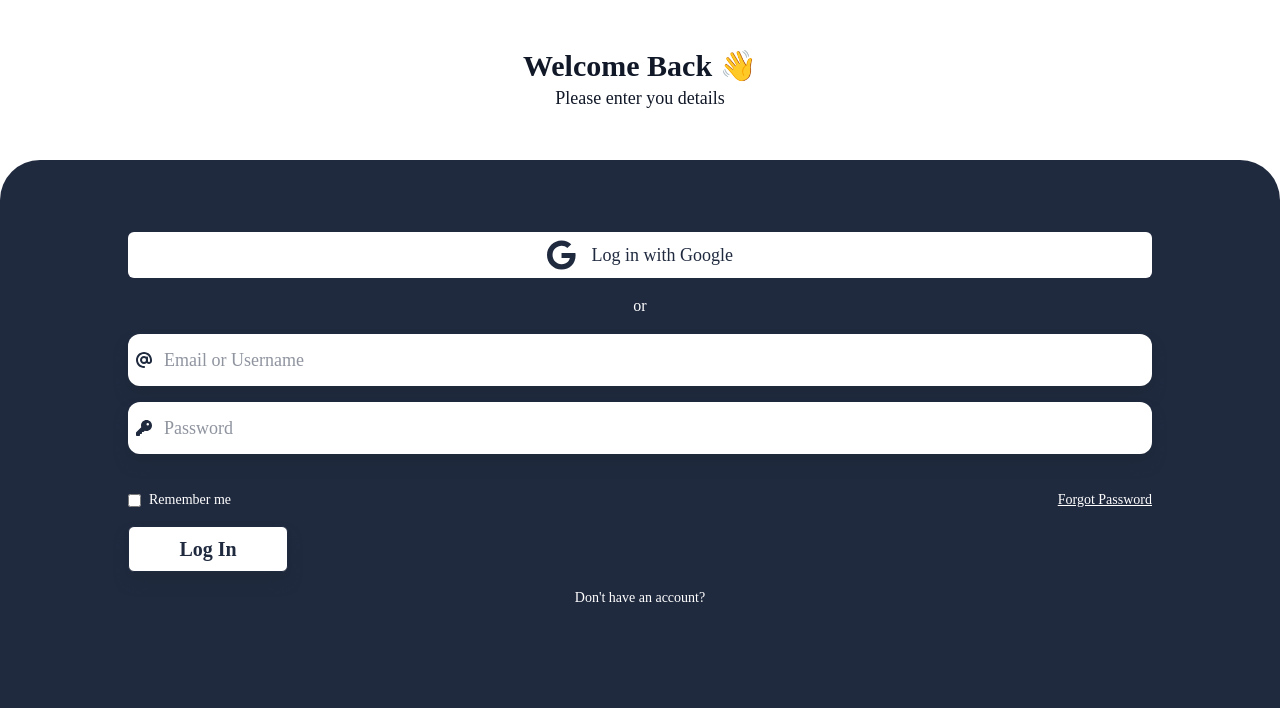
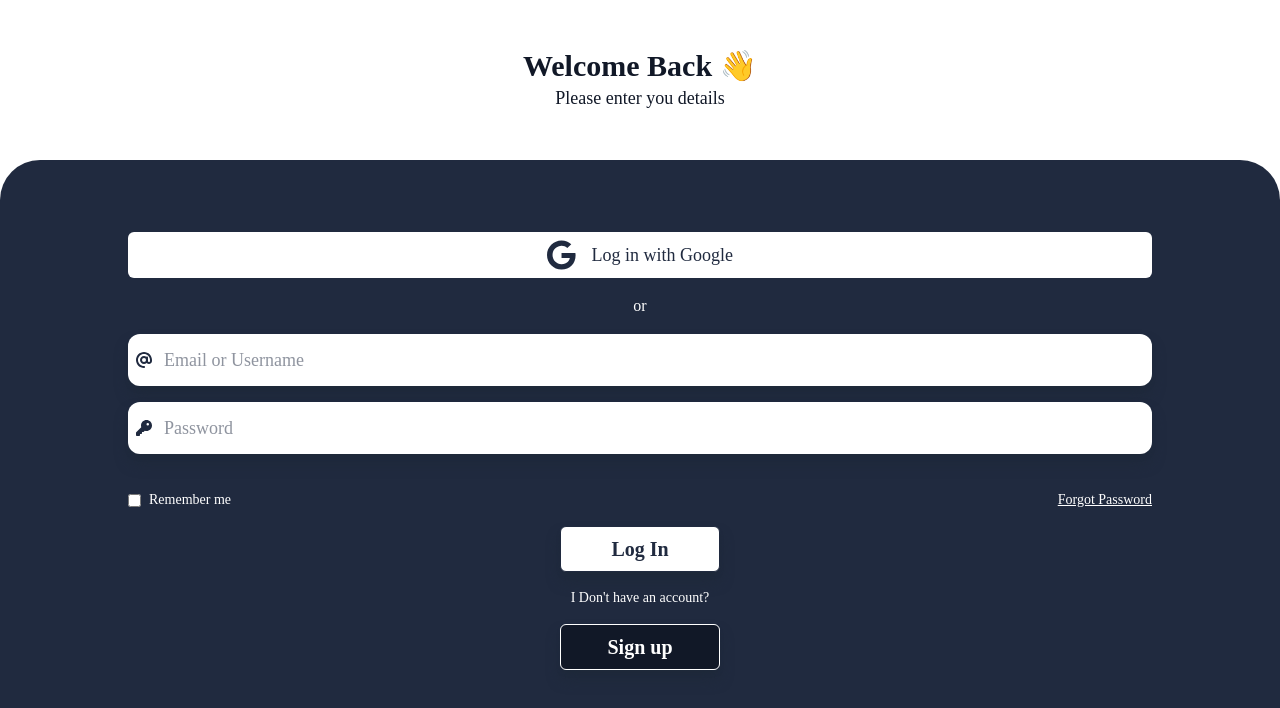
Before and after one commit to touhidul7/tournament_app_frontend, a React (Vite) app: page /login in a window 1280 px wide. Shown: the top 708 px of the page. Built offline with nearby package versions, Linux system fonts and the light colour scheme; a web font is replaced by a local one.

Commit message:
Login page design

```diff
--- a/src/auth/Login.jsx
+++ b/src/auth/Login.jsx
@@ -48,16 +48,25 @@ const Login = () => {
                                 </label>
                                 <p><a href="#" className="underline text-white">Forgot Password</a></p>
                             </div>
+                            <div className="flex flex-col gap-4 items-center justify-center">
                             <button
                                 type="submit"
                                 className="w-40 items-center justify-items-center bg-white border text-mainbg px-8 py-2 rounded-md text-xl font-semibold shadow-lg shadow-gray-800"
                             >
                                 Log In
                             </button>
+                            <h2 className="text-center text-sm font-light">
+                            I Don't have an account?
+                            </h2>
+                            <button
+                                type="submit"
+                                className="w-40 bg-cardbg border text-white px-8 py-2 rounded-md text-xl font-semibold shadow-lg shadow-gray-800"
+                            >
+                                Sign up
+                            </button>
+                            </div>
                         </form>
-                        <h2 className="text-center text-sm font-light mt-4">
-                            Don't have an account?
-                        </h2>
+
 
                    </div>
                 </div>
```
